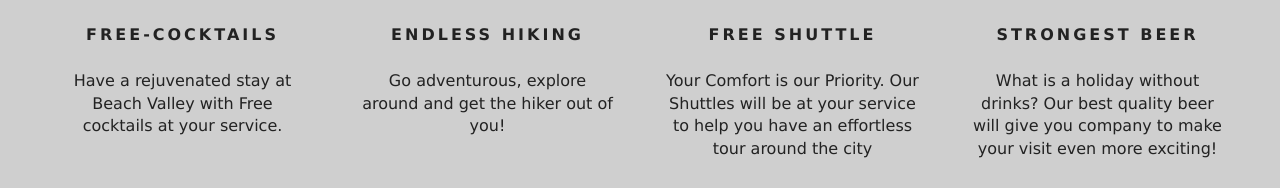
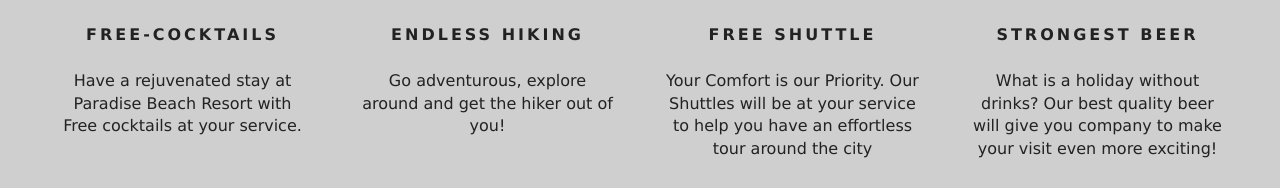
Before and after one commit to saloni0104/Beach-resort, a React (Create React App) app: page / in a window 1280 px wide. Shown: the part 1061-1249 px from the top of the page. Built offline with nearby package versions, Linux system fonts and the light colour scheme.

Commit message:
Name change

```diff
--- a/src/components/Navbar.js
+++ b/src/components/Navbar.js
@@ -17,7 +17,7 @@
             <div className="nav-center">
                 <div className="nav-header">
                     <Link to="/">
-                        <img src={logo} alt="Beach Resort" />
+                        <img src={logo} alt="Paradise Beach Resort" />
                     </Link>
                     <button type="button" className="nav-btn" onClick={this.handleToggle}>
                         <FaAlignRight className="nav-icon" />
--- a/src/components/Services.js
+++ b/src/components/Services.js
@@ -8,7 +8,7 @@
             {
                 icon:<FaCocktail />,
                 title:"free-cocktails",
-                info:'Have a rejuvenated stay at Beach Valley with Free cocktails at your service.',
+                info:'Have a rejuvenated stay at Paradise Beach Resort with Free cocktails at your service.',
 
             },
             {
--- a/src/pages/Error.js
+++ b/src/pages/Error.js
@@ -8,7 +8,7 @@
         <Hero>
             <Banner title="404" subtitle="page not found">
                 <Link to='/' className="btn-primary">
-                    our rooms
+                    Our Rooms
         </Link>
             </Banner>
         </Hero>
--- a/src/pages/home.js
+++ b/src/pages/home.js
@@ -10,7 +10,7 @@
         <Hero>
             <Banner title="luxurious rooms" subtitle="deluxe rooms starting at $299">
                 <Link to='/rooms' className="btn-primary">
-                    our rooms
+                    Our Rooms
         </Link>
             </Banner>
         </Hero>
```
